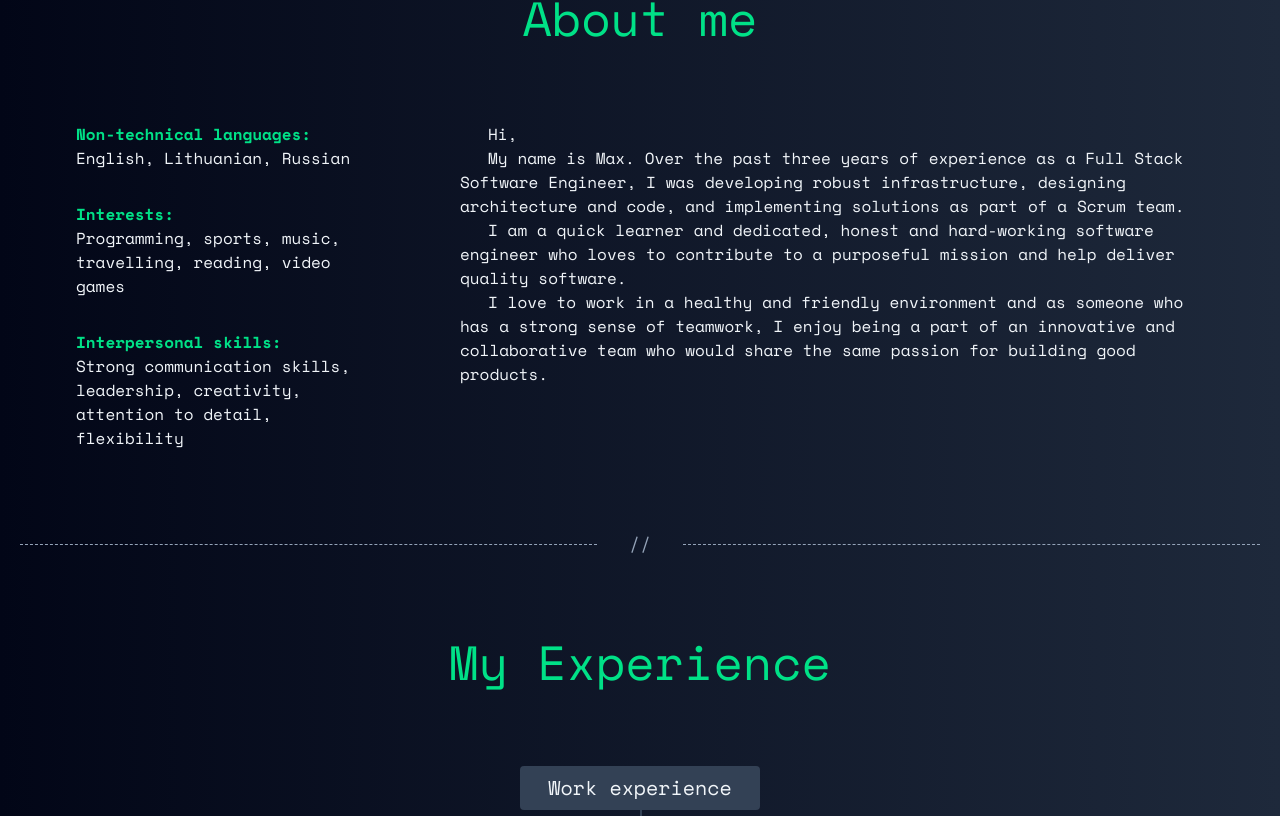
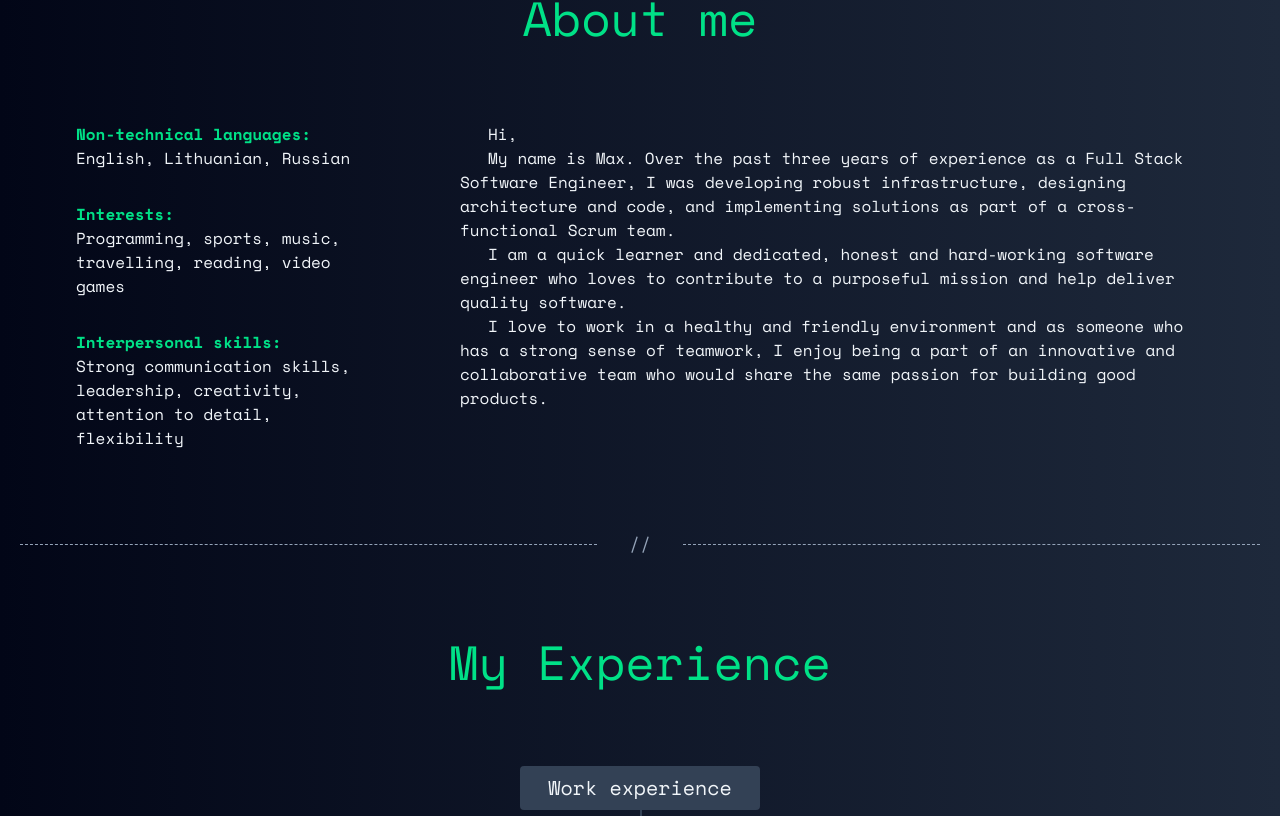
Before and after one commit to maxzkn/portfolio-website, a Next.js app: page / in a window 1280 px wide. Shown: the part 924-1740 px from the top of the page. Built offline with nearby package versions, Linux system fonts and the light colour scheme.

Commit message:
update CV

```diff
--- a/src/components/AboutMe.tsx
+++ b/src/components/AboutMe.tsx
@@ -38,7 +38,7 @@ export const AboutMe: FC = () => {
             My name is Max. Over the past three years of experience as a Full
             Stack Software Engineer, I was developing robust infrastructure,
             designing architecture and code, and implementing solutions as part
-            of a Scrum team.
+            of a cross-functional Scrum team.
           </p>
           <p className="text-indent">
             I am a quick learner and dedicated, honest and hard-working software
--- a/src/components/Experience/constants.ts
+++ b/src/components/Experience/constants.ts
@@ -11,7 +11,7 @@ export const workExperienceItems: ExperienceItemProps[] = [
       institution: "Revel Systems",
       dates: "2022 - 2024",
       description:
-        "As part of a Scrum team, I worked on multiple greenfield \
+        "As part of a cross-functional Scrum team, I worked on multiple greenfield \
         projects and POCs, participating in every phase. My responsibilities \
         included developing the infrastructure, designing the \
         architecture and code, selecting appropriate technologies and \
```
Also changed, not shown: 1 other file (tests, documents, lock files or other folders).
